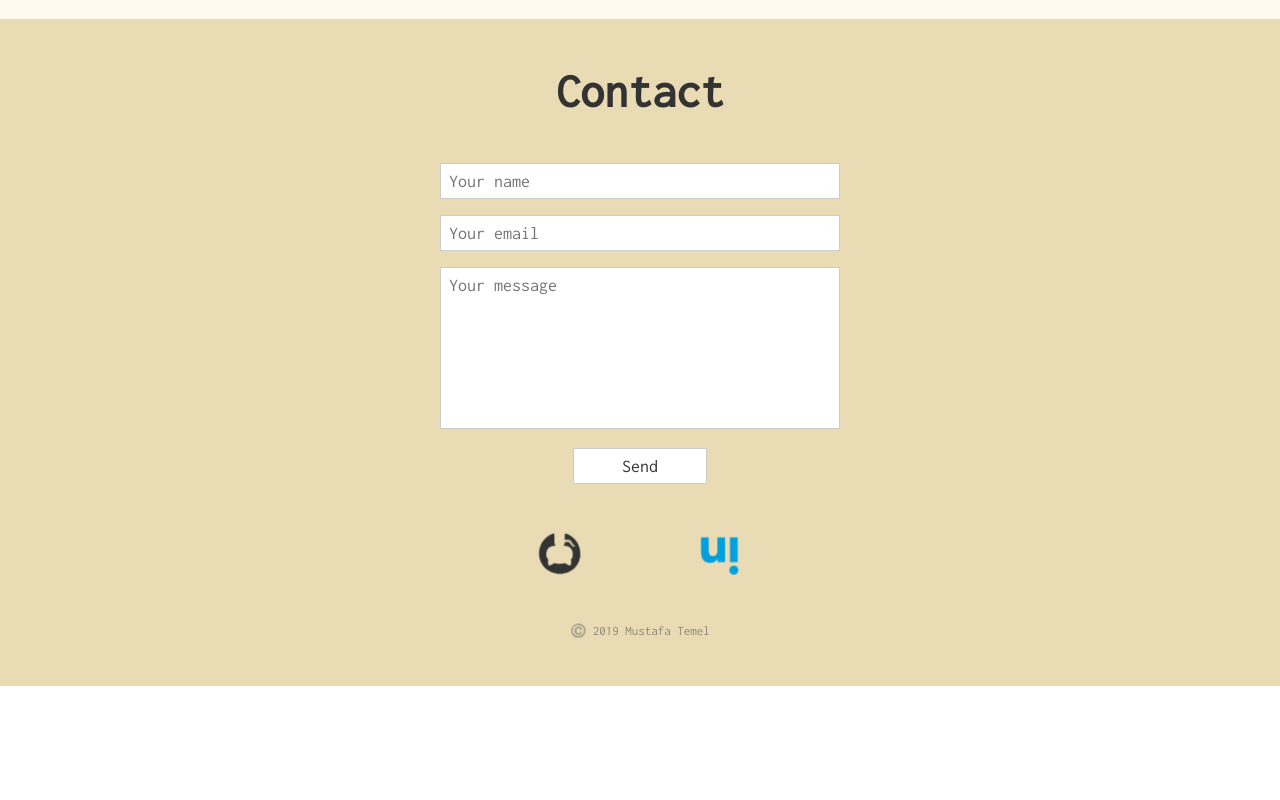
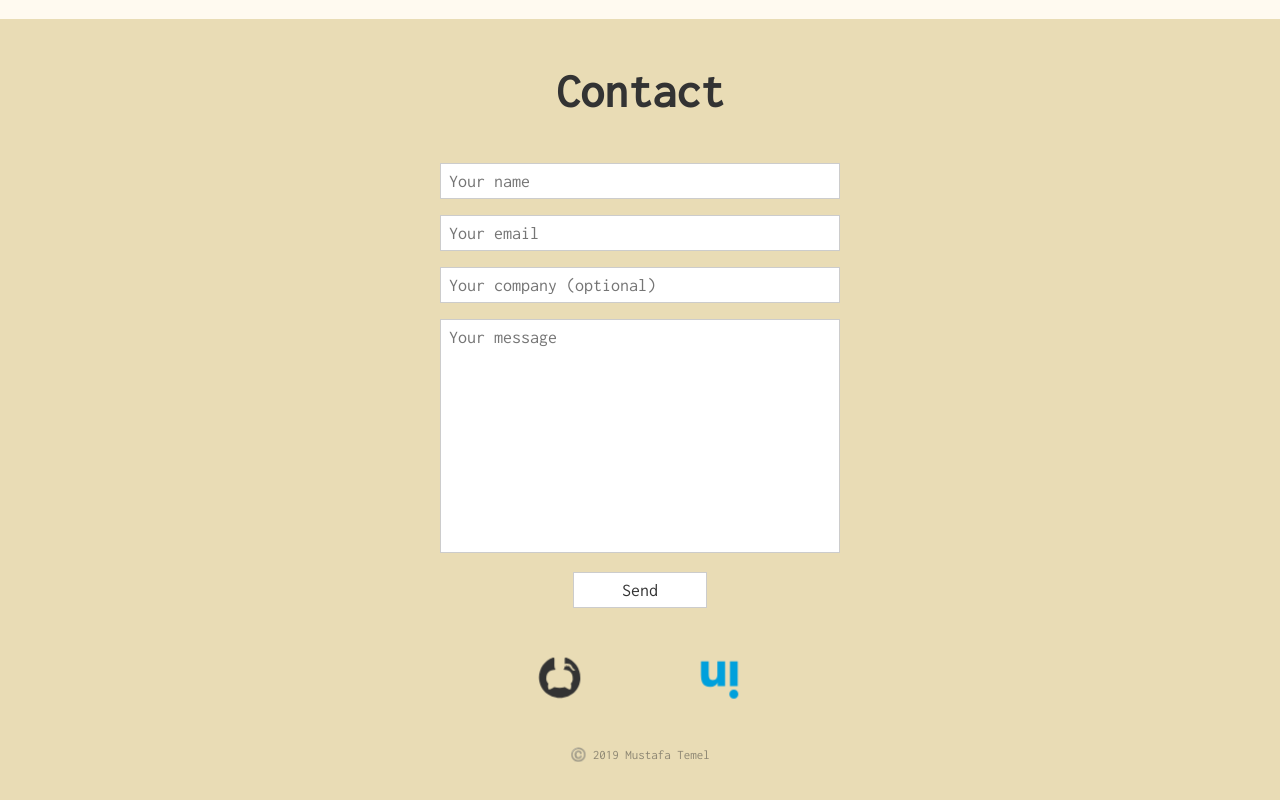
Before and after one commit to temelm/temelm, a React app: page / in a window 1280 px wide. Shown: the part 4134-4934 px from the top of the page. Before the commit the page ends 4820 px from the top, so only its background shows below. Built offline with nearby package versions, Linux system fonts and the light colour scheme.

Commit message:
Added company field for contact form.

```diff
--- a/src/components/ContactForm.js
+++ b/src/components/ContactForm.js
@@ -12,7 +12,10 @@ const ContactForm = (props) => {
           <input type='email' name='email' id='email' placeholder='Your email' required />
         </div>
         <div className='form-field'>
-          <textarea name='message' id='message' rows='8' placeholder='Your message' required />
+          <input type='text' name='company' id='company' placeholder='Your company (optional)' />
+        </div>
+        <div className='form-field'>
+          <textarea name='message' id='message' rows='12' placeholder='Your message' required />
         </div>
         <div className='form-submit'>
           <button type='submit' id='send' disabled={contactFormSubmitDisabled}>Send</button>
--- a/src/styles/_contact-form.scss
+++ b/src/styles/_contact-form.scss
@@ -12,7 +12,7 @@
   margin-bottom: $spacingXxs;
 }
 
-#name, #email, #message {
+#name, #email, #company, #message {
   border: 1px solid $colorTemFormFieldBorder;
   box-sizing: border-box;
   color: $colorTemFontDark;
```
